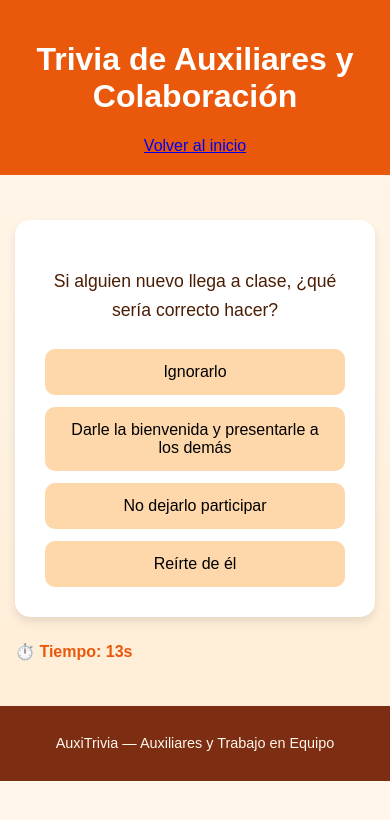
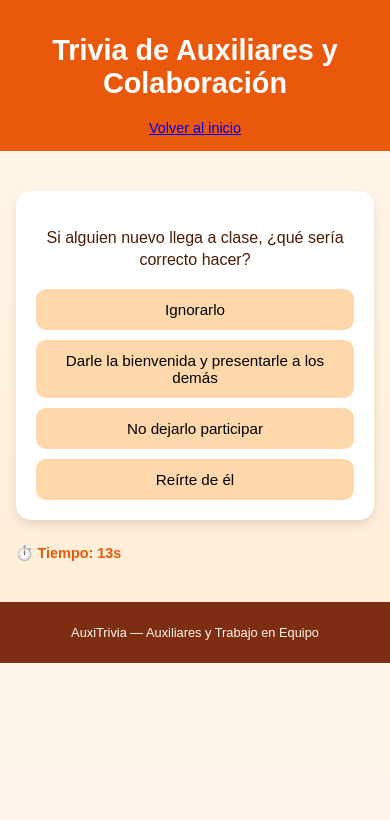
Before and after one commit to samuelpinillam-dotcom/Trivia-de-primeros-auxilios, a plain HTML site: page trivia3.html in a window 390 px wide. Both pictures are taken after a click on the button "Iniciar Trivia". Drawn offline with Linux system fonts and the light colour scheme.

Commit message:
Enhance styles with media queries for responsiveness
Added media queries for responsive design and improved styles.

```diff
--- a/trivia3.css
+++ b/trivia3.css
@@ -90,3 +90,52 @@ footer {
 }
 
 .hidden { display: none; }
+
+@media (max-width: 768px) {
+  body {
+    font-size: 0.9rem;
+    background: linear-gradient(to bottom, #fff7ed, #ffedd5);
+  }
+
+  header {
+    padding: 15px;
+  }
+
+  .container {
+    width: 92%;
+    padding: 10px;
+  }
+
+  .card {
+    padding: 20px;
+    text-align: center;
+  }
+
+  #question {
+    font-size: 1rem;
+    line-height: 1.4;
+    margin-bottom: 18px;
+  }
+
+  #choices {
+    gap: 10px;
+  }
+
+  .choice {
+    width: 100%;
+    max-width: 100%;
+    font-size: 0.95rem;
+    padding: 10px;
+  }
+
+  .btn {
+    width: 85%;
+    padding: 10px;
+    font-size: 1rem;
+  }
+
+  footer {
+    font-size: 0.8rem;
+    padding: 10px;
+  }
+}
```
